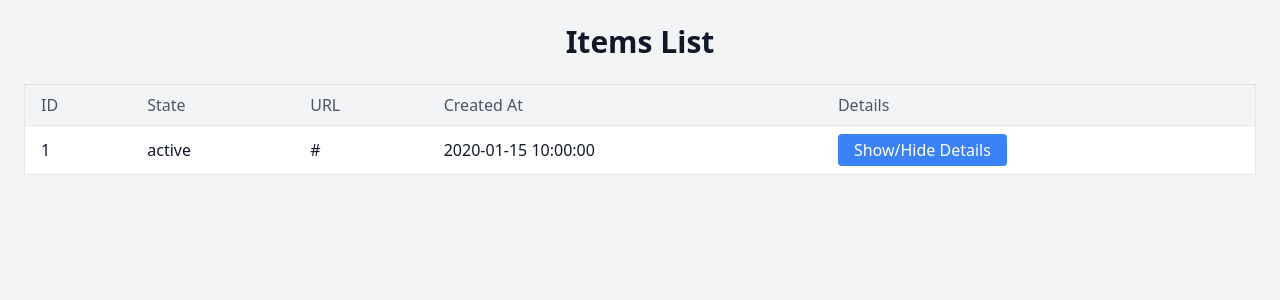
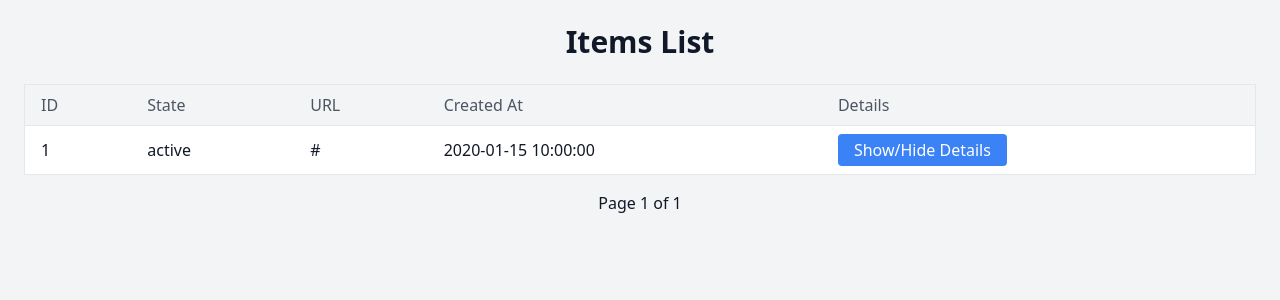
Before and after one commit to marlinspike/dfas-ai-webapp, a FastAPI app: template templates/items.html in a window 1280 px wide. Shown: the top 300 px of the page. Run offline with FastAPI, Linux system fonts and the light colour scheme; the template is opened without the code that fills it: most values are stand-ins (such as "Sample title", 1, 10 or a date in 2020).

Commit message:
Pagination with numbers

```diff
--- a/main.py
+++ b/main.py
@@ -5,7 +5,7 @@ from pydantic import BaseModel
 from models import *
 import os
 from dotenv import load_dotenv
-
+import math
 # Load .env file
 load_dotenv()
 
@@ -25,10 +25,25 @@ database = client.get_database_client("dfas")
 container = database.get_container_client("items")
 
 @app.get("/")
-async def read_items(request: Request):
-    # Query to get all items from the container
+async def read_items(request: Request, page: int = 1, size: int = 10):
     query = "SELECT * FROM c"
     items = list(container.query_items(query=query, enable_cross_partition_query=True))
 
-    # Pass the data to the Jinja2 template
-    return templates.TemplateResponse("items.html", {"request": request, "items": items})
+    # Pagination logic
+    total_items = len(items)
+    total_pages = math.ceil(total_items / size)  # Calculate the total number of pages
+    start = (page - 1) * size
+    end = start + size
+    paged_items = items[start:end]
+
+    return templates.TemplateResponse(
+        "items.html",
+        {
+            "request": request,
+            "items": paged_items,
+            "total_items": total_items,
+            "page": page,
+            "size": size,
+            "total_pages": total_pages  # Pass total_pages to the template
+        }
+    )
--- a/templates/items.html
+++ b/templates/items.html
@@ -4,12 +4,13 @@
     <meta charset="UTF-8">
     <meta name="viewport" content="width=device-width, initial-scale=1.0">
     <title>Items List</title>
-    <!-- Tailwind CSS CDN -->
     <link href="https://cdn.jsdelivr.net/npm/tailwindcss@2.2.19/dist/tailwind.min.css" rel="stylesheet">
 </head>
 <body class="bg-gray-100 text-gray-900">
     <div class="container mx-auto p-6">
         <h1 class="text-3xl font-bold mb-6 text-center">Items List</h1>
+
+        <!-- Table displaying the items -->
         <div class="overflow-x-auto">
             <table class="min-w-full bg-white border border-gray-200">
                 <thead class="bg-gray-100 border-b">
@@ -54,10 +55,24 @@
                 </tbody>
             </table>
         </div>
+
+        <!-- Pagination Controls -->
+        <div class="flex justify-between mt-4">
+            <div>
+                {% if page > 1 %}
+                <a href="/?page={{ page - 1 }}&size={{ size }}" class="bg-blue-500 text-white px-4 py-2 rounded">Previous</a>
+                {% endif %}
+            </div>
+            <div>
+                Page {{ page }} of {{ total_pages }}  <!-- Show current page and total pages -->
+            </div>
+            <div>
+                {% if page < total_pages %}
+                <a href="/?page={{ page + 1 }}&size={{ size }}" class="bg-blue-500 text-white px-4 py-2 rounded">Next</a>
+                {% endif %}
+            </div>
+        </div>
     </div>
-
-    <!-- Alpine.js for interactivity -->
-    <script src="https://cdn.jsdelivr.net/npm/alpinejs@3.x.x/dist/cdn.min.js" defer></script>
 
     <script>
         function toggleDetails(id) {
```
